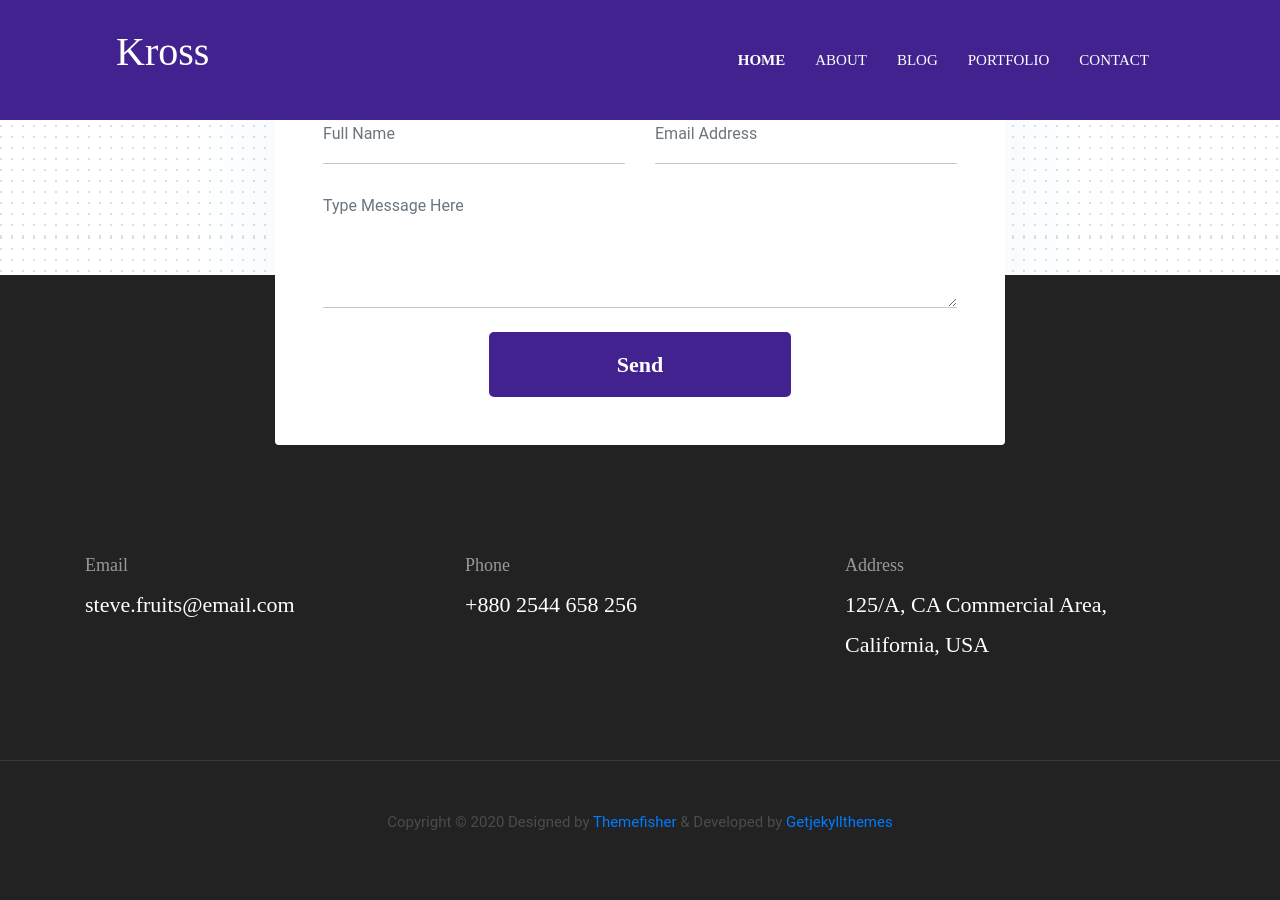
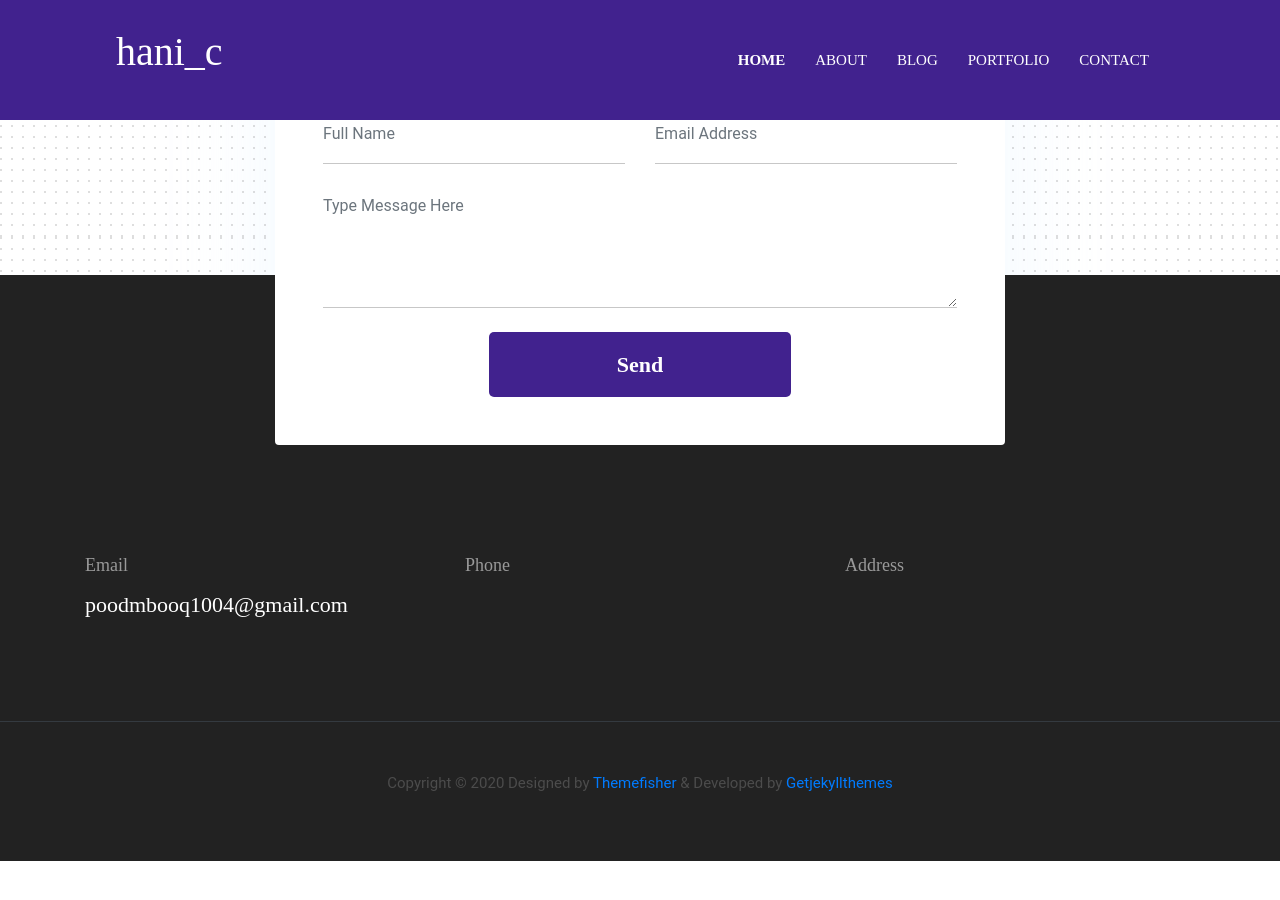
Before and after one commit to hani-choi/hani-choi.github.io, a Jekyll site: the page built from _pages/contact.html, in a window 1280 px wide and 900 px high, scrolled down 786 px. Built offline with Jekyll 4.4.1, drawn with Linux system fonts in a browser that asks for light colours; after the commit the page ends 1647 px from its top, so only the background shows below that.

Commit message:
change font

```diff
--- a/_data/settings.yml
+++ b/_data/settings.yml
@@ -2,13 +2,13 @@
 #-------------------------------
 # General Site Settings
 
-title: Kross
+title: hani_c
 logo:
 author: themefisher
 description: this is meta description
-email: steve.fruits@email.com
-phone: +880 2544 658 256
-address: 125/A, CA Commercial Area, California, USA
+email: poodmbooq1004@gmail.com
+sns:
+address:
 copyright: Copyright &copy; 2020 Designed by [Themefisher](https://themefisher.com) & Developed by [Getjekyllthemes](https://getjekyllthemes.com)
 
 menu:
@@ -36,7 +36,7 @@ disqus-identifier: # Add your shortname for Disqus Comment. For example mr-brown
 # Hero Section
 
 hero:
-  hero-title: Hi! I’m <br> Christoher <br> UX designer
+  hero-title: Hi! I’m <br> Hani Choi <br> UI/UX designer
 
 social:
   - { icon: "ti-facebook", link: "#" }
@@ -48,7 +48,7 @@ social:
 # About (Section and Page)
 
 # About Section
-blurb: Lorem ipsum dolor sit amet, consectetur adipisicing elit, sed do eiusmod tempor incididunt ut labore et dolore magna aliqua. Ut enim ad minim veniam, quis nostrud exercitation ullamco laboris nisi ut aliquip ex ea commodo consequat. Duis aute irure dolor in reprehenderit in voluptate velit esse cillum dolore eu fugiat nulla pariatur.
+blurb: 안녕 나는 디자이너야
 
 blurb-btn-link: "/about"
 blurb-btn-name: know more
--- a/assets/scss/_typography.scss
+++ b/assets/scss/_typography.scss
@@ -1,5 +1,5 @@
 /*  typography */
-@import url('https://fonts.googleapis.com/css2?family=Noto+Sans+KR:wght@500&display=swap');
+@import url('https://fonts.googleapis.com/css2?family=Noto+Sans+KR:wght@500&family=Poppins:wght@500&display=swap');
 
 body {
   line-height: 1.2;
```
